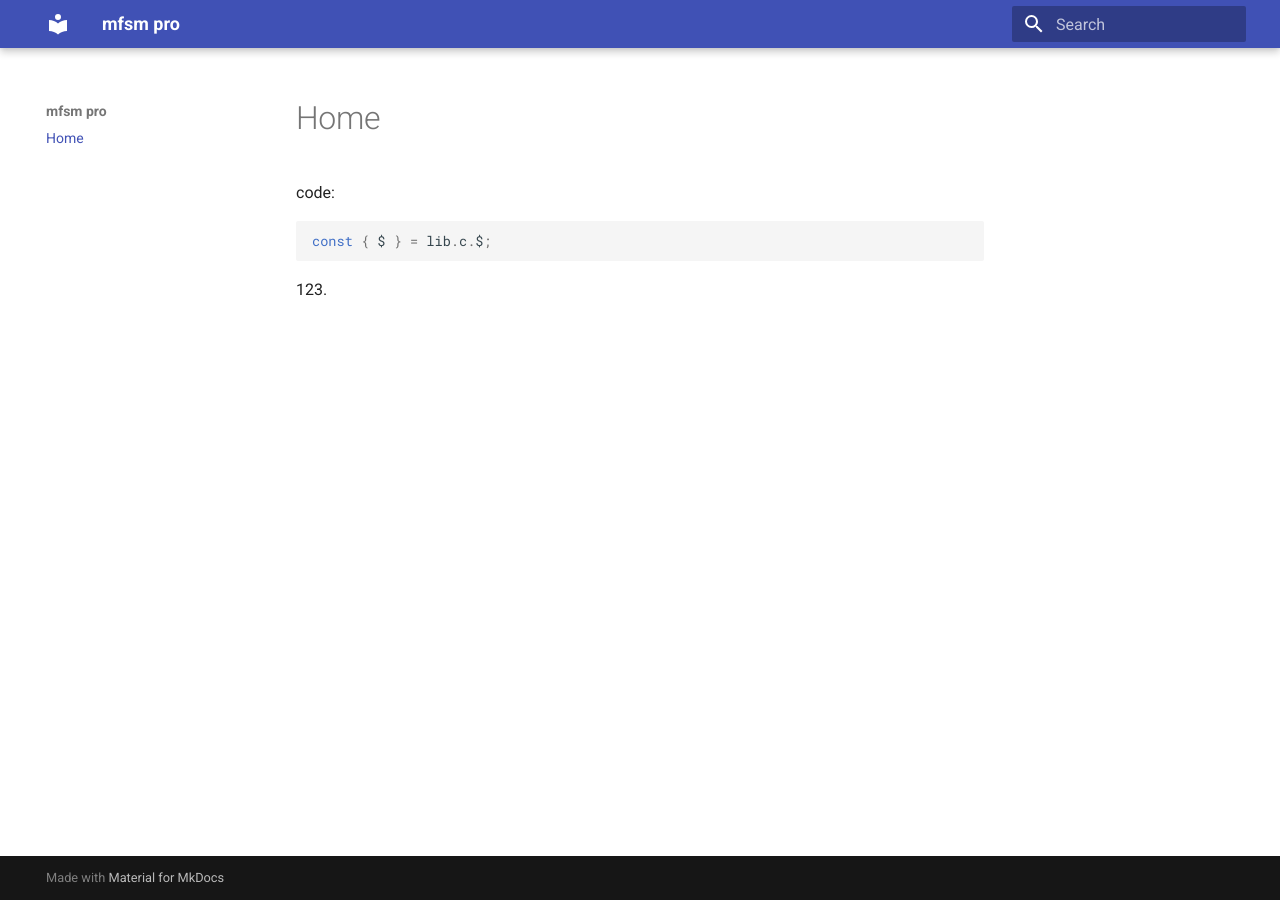
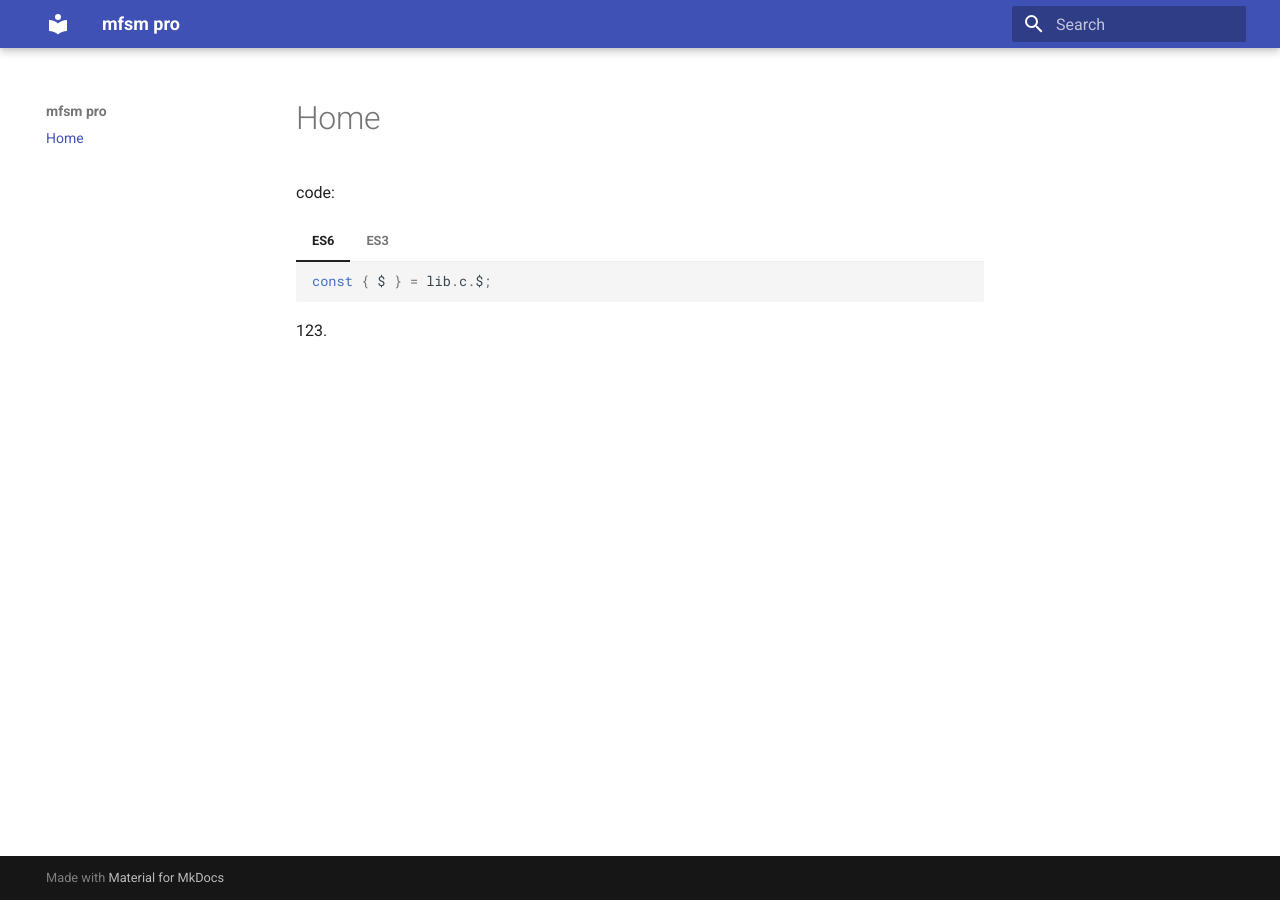
Before and after one commit to amerkhanov/mfsm, an MkDocs documentation site: the page built from docs/index.md, in a window 1280 px wide. Built offline with MkDocs 1.6.1 and Material for MkDocs 9.7.7, drawn with Linux system fonts in a browser that asks for light colours.

Commit message:
Update index.md

````diff
--- a/docs/index.md
+++ b/docs/index.md
@@ -3,8 +3,17 @@ title: test
 ᴴₒᴴₒᴴₒ: true
 ---
 code:
-``` javascript
-const { $ } = lib.c.$;
-```
+=== "ES6"
+
+    ``` javascript
+    const { $ } = lib.c.$;
+    ```
+
+=== "ES3"
+
+    ``` javascript
+    var $ = lib.c.$;
+    ```
+
 
 123.
````
